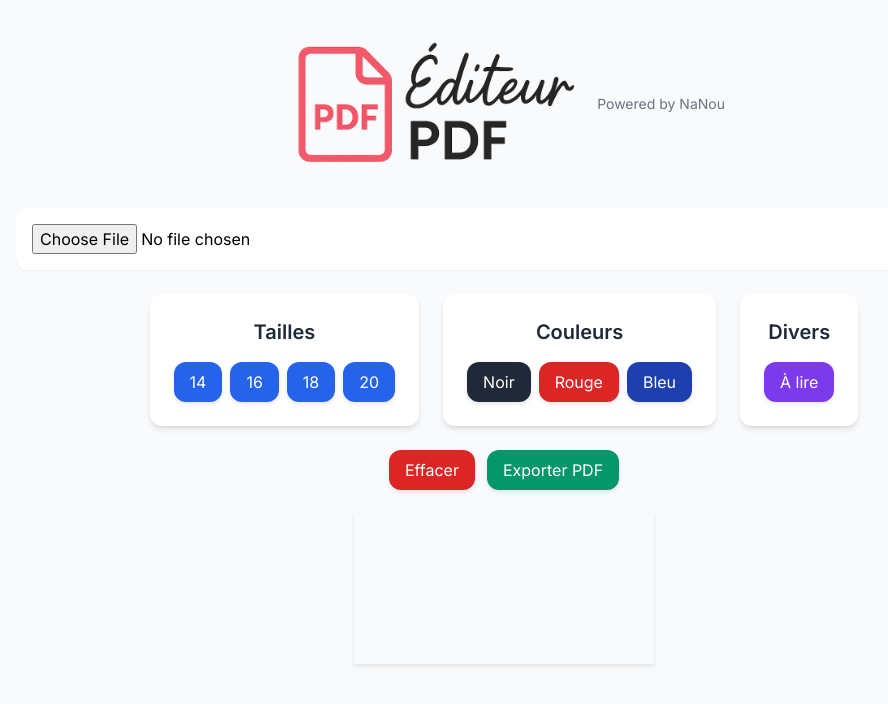
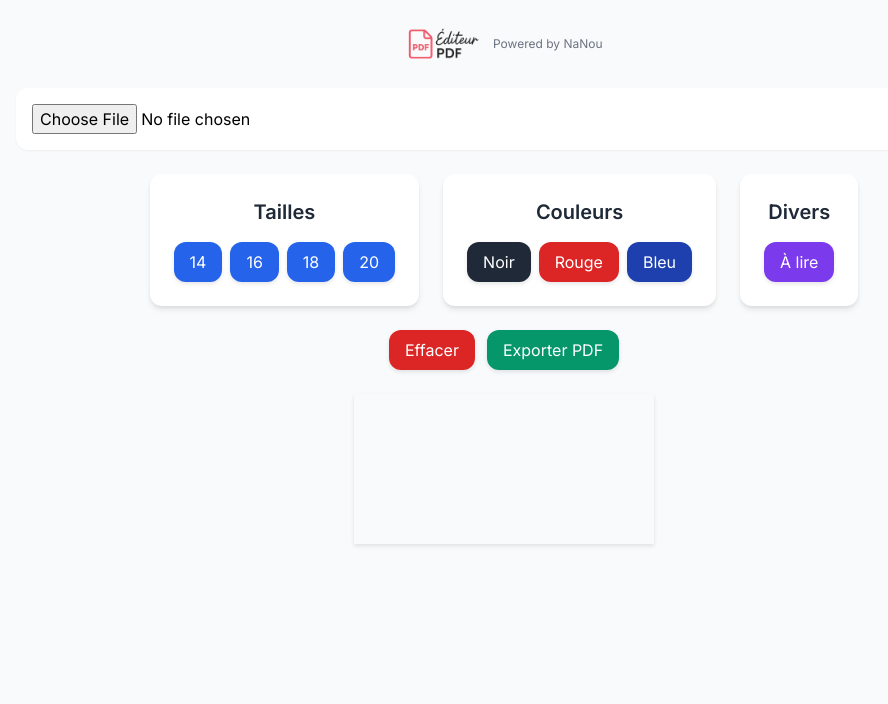
Before and after one commit to tithix/pdfedit, a plain HTML site: page index.html in a window 1280 px wide. Shown: the whole page, without its empty margins (136-1024 px from the left). Drawn offline with nearby package versions, Linux system fonts and the light colour scheme.

Commit message:
Update index.html
update2

```diff
--- a/index.html
+++ b/index.html
@@ -45,7 +45,7 @@
       box-shadow: 0 1px 2px rgba(0, 0, 0, 0.1);
     }
     .header-logo {
-      height: 160px; /* Augmentation x2 de la taille précédente (80px -> 160px) */
+      height: 40px; /* Retour à la taille initiale */
     }
     #instructions-modal {
       z-index: 2000;
@@ -73,7 +73,7 @@
   <div class="p-6 max-w-5xl mx-auto">
     <div class="flex items-center justify-center mb-6 space-x-3">
       <img src="logo-editeur-pdf.png" alt="Logo Éditeur PDF" class="header-logo">
-      <span class="text-sm text-gray-500">Powered by NaNou</span>
+      <span class="text-xs text-gray-500">Powered by NaNou</span> <!-- Réduction de la taille du texte -->
     </div>
     <div class="flex flex-col space-y-6">
       <input type="file" id="pdfInput" accept="application/pdf" class="border-none p-4 text-base rounded-xl w-full bg-white shadow-sm focus:ring-2 focus:ring-blue-500 focus:outline-none">
```
